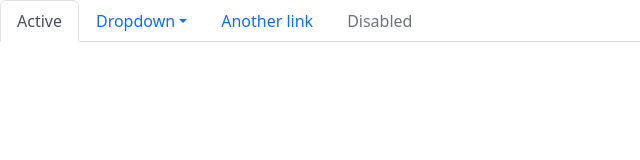
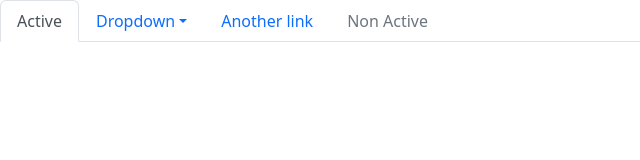
Before and after one commit to ryanfayza/Github, a plain HTML site: page index.html in a window 1280 px wide. Shown: the full height of the page, 0-640 px from the left. Drawn offline with nearby package versions, Linux system fonts and the light colour scheme.

Commit message:
rubah disable

```diff
--- a/index.html
+++ b/index.html
@@ -26,7 +26,7 @@
             <a href="#tab5Id" class="nav-link" data-bs-toggle="tab">Another link</a>
         </li>
         <li class="nav-item" role="presentation">
-            <a href="#" class="nav-link disabled" data-bs-toggle="tab">Disabled</a>
+            <a href="#" class="nav-link disabled" data-bs-toggle="tab">Non Active</a>
         </li>
     </ul>
 
```
